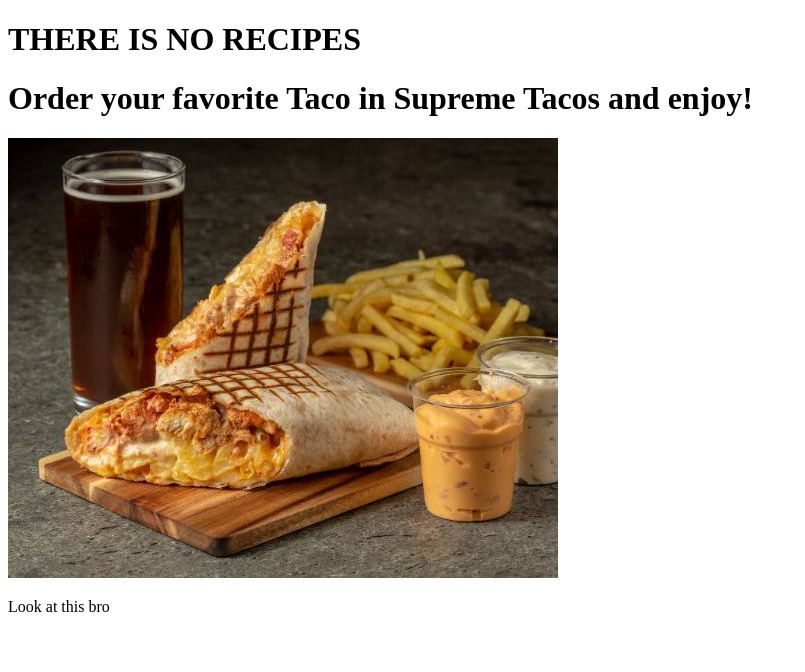
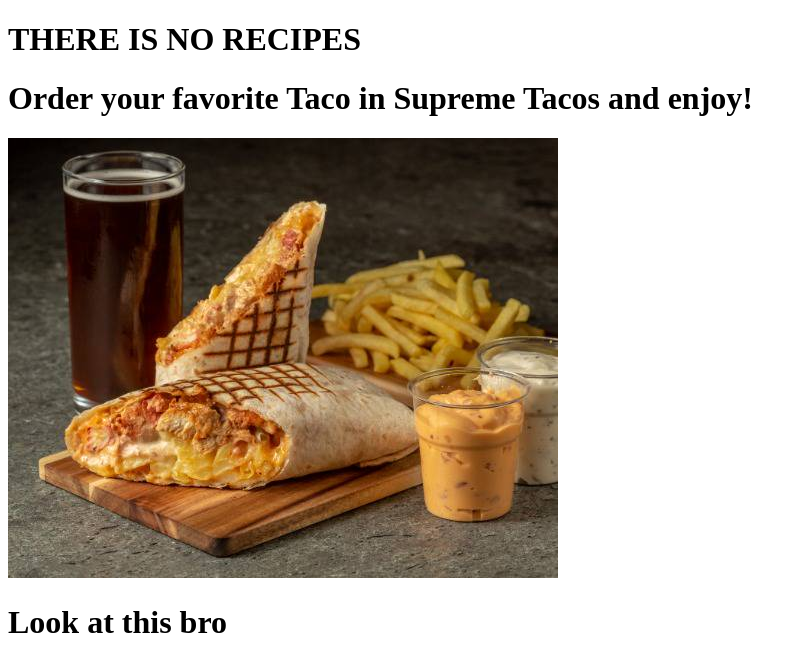
Before and after one commit to ChatmacaRonny/odin-recipes, a plain HTML site: page recipes/Tacos.html in a window 1280 px wide. Shown: the whole page, without its empty margins (0-805 px from the left). Drawn offline with Linux system fonts and the light colour scheme.

Commit message:
Fixes some error

```diff
--- a/recipes/Tacos.html
+++ b/recipes/Tacos.html
@@ -9,6 +9,6 @@
         <h1>THERE IS NO RECIPES</h1>
         <h1>Order your favorite Taco in Supreme Tacos and enjoy!</h1>
             <img src="../picture/Tacos.jpeg" alt="Juicy, Saucy, Meaty, Flavory French Tacos">
-            <p>Look at this bro</p>
+        <h1>Look at this bro</h1>
     </body>
 </html>
```
